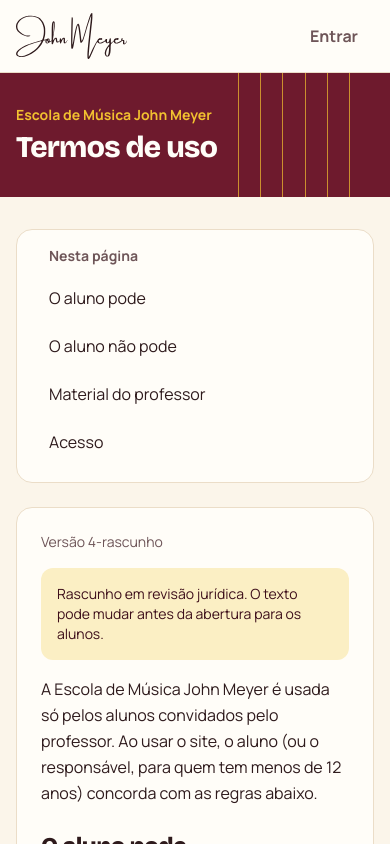
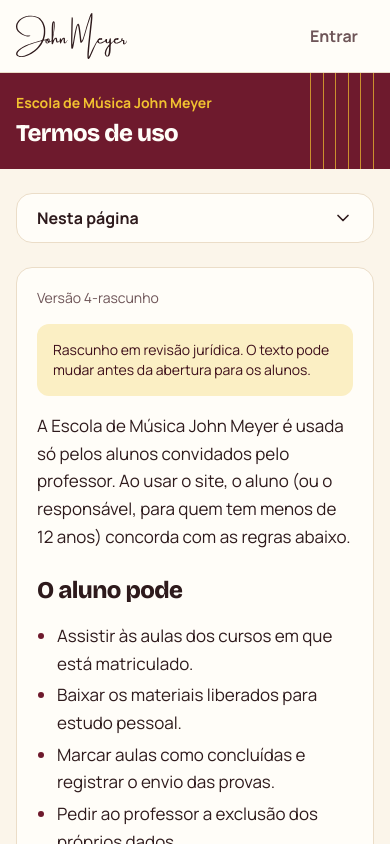
Before and after one commit to rogeriocaetanojr/ava-musica, a Next.js app: page /termos in a window 390 px wide. Shown: the top 844 px of the page. Built offline with nearby package versions, Linux system fonts and the light colour scheme.

Commit message:
style(legal): aplica visual novo na política de privacidade e nos termos no celular

```diff
--- a/src/components/texto-legal.tsx
+++ b/src/components/texto-legal.tsx
@@ -52,6 +52,21 @@ export function TextoLegal({
   secoes: SecaoDoTexto[];
   fecho: ReactNode;
 }) {
+  const sumario = (
+    <ul>
+      {secoes.map(({ id, titulo }) => (
+        <li key={id}>
+          <a
+            href={`#${id}`}
+            className="flex min-h-12 items-center rounded-xl px-4 text-texto hover:bg-amarelo-claro hover:text-texto-sobre-amarelo"
+          >
+            {titulo}
+          </a>
+        </li>
+      ))}
+    </ul>
+  );
+
   return (
     <div data-tela-cheia className="flex min-h-screen flex-1 flex-col">
       <header className="border-b border-linha bg-superficie">
@@ -74,21 +89,44 @@ export function TextoLegal({
       </header>
 
       <div className="relative overflow-hidden bg-bordo text-superficie">
-        <Cordas className="absolute inset-y-0 right-10 w-28 md:right-24" />
-        <div className={`${CONTEINER} relative py-8 md:py-10`}>
+        <Cordas className="absolute inset-y-0 right-4 w-16 md:right-24 md:w-28" />
+        <div className={`${CONTEINER} relative py-5 md:py-10`}>
           <p className="text-sm font-bold text-amarelo">{NOME_DO_AVA}</p>
-          <h1 className="mt-1 font-titulo text-3xl tracking-tight md:text-4xl">
+          <h1 className="mt-1 pr-20 font-titulo text-2xl tracking-tight md:pr-0 md:text-4xl">
             {titulo}
           </h1>
         </div>
       </div>
 
       <main
-        className={`${CONTEINER} grid flex-1 items-start gap-6 py-8 md:grid-cols-[16rem_minmax(0,1fr)] md:gap-10 md:py-10`}
+        className={`${CONTEINER} grid flex-1 items-start gap-6 py-6 md:grid-cols-[16rem_minmax(0,1fr)] md:gap-10 md:py-10`}
       >
+        {/* No celular o sumário fica recolhido acima do texto; a partir de md,
+            na lateral. Só um dos dois aparece por vez. */}
+        <details className="group rounded-2xl border border-linha bg-superficie md:hidden">
+          <summary className="flex min-h-12 cursor-pointer list-none items-center justify-between rounded-2xl px-5 font-bold text-texto [&::-webkit-details-marker]:hidden">
+            Nesta página
+            <svg
+              aria-hidden="true"
+              viewBox="0 0 24 24"
+              className="size-5 transition-transform group-open:rotate-180"
+              fill="none"
+              stroke="currentColor"
+              strokeWidth="2"
+              strokeLinecap="round"
+              strokeLinejoin="round"
+            >
+              <path d="M6 9l6 6 6-6" />
+            </svg>
+          </summary>
+          <nav aria-label="Nesta página" className="px-1 pb-3">
+            {sumario}
+          </nav>
+        </details>
+
         <nav
           aria-labelledby="titulo-do-sumario"
-          className="rounded-2xl border border-linha bg-superficie p-4 md:sticky md:top-6"
+          className="hidden rounded-2xl border border-linha bg-superficie p-4 md:sticky md:top-6 md:block"
         >
           <h2
             id="titulo-do-sumario"
@@ -96,21 +134,10 @@ export function TextoLegal({
           >
             Nesta página
           </h2>
-          <ul>
-            {secoes.map(({ id, titulo }) => (
-              <li key={id}>
-                <a
-                  href={`#${id}`}
-                  className="flex min-h-12 items-center rounded-xl px-4 text-texto hover:bg-amarelo-claro hover:text-texto-sobre-amarelo"
-                >
-                  {titulo}
-                </a>
-              </li>
-            ))}
-          </ul>
+          {sumario}
         </nav>
 
-        <article className="flex max-w-[70ch] flex-col gap-4 rounded-2xl border border-linha bg-superficie p-6 leading-relaxed md:p-10 [&_a]:font-bold [&_a]:text-bordo [&_a]:underline [&_ul]:list-disc [&_ul]:space-y-1 [&_ul]:pl-5 [&_ul]:marker:text-bordo">
+        <article className="flex max-w-[70ch] flex-col gap-4 rounded-2xl border border-linha bg-superficie p-5 text-[17px] leading-relaxed md:p-10 md:text-base [&_a]:font-bold [&_a]:text-bordo [&_a]:underline [&_ul]:list-disc [&_ul]:space-y-1 [&_ul]:pl-5 [&_ul]:marker:text-bordo">
           <p className="text-sm text-texto-secundario">
             {textoDaVersao(VERSAO_DOS_TERMOS)}
           </p>
@@ -124,7 +151,7 @@ export function TextoLegal({
             >
               <h2
                 id={id}
-                className="scroll-mt-6 font-titulo text-2xl tracking-tight"
+                className="scroll-mt-4 font-titulo md:scroll-mt-6 text-2xl tracking-tight"
               >
                 {titulo}
               </h2>
```
Also changed, not shown: 1 other file (tests, documents, lock files or other folders).
